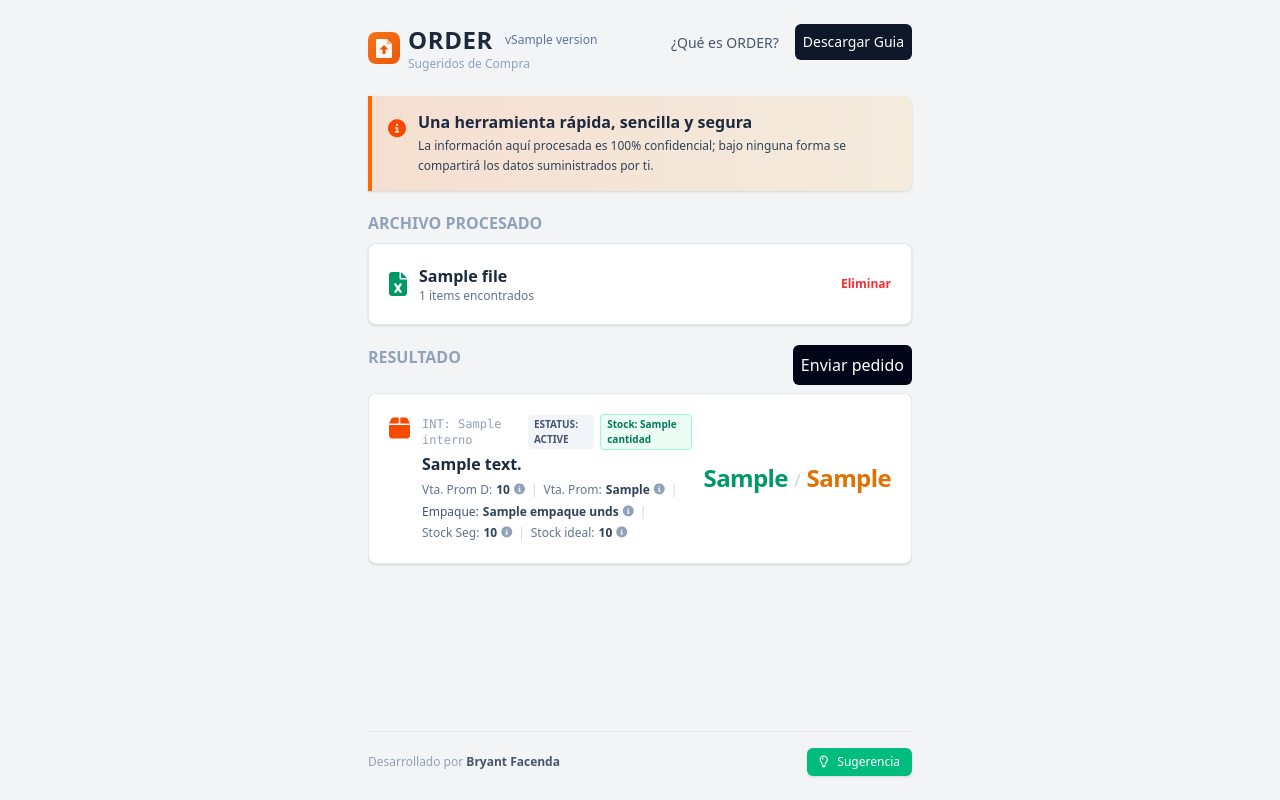
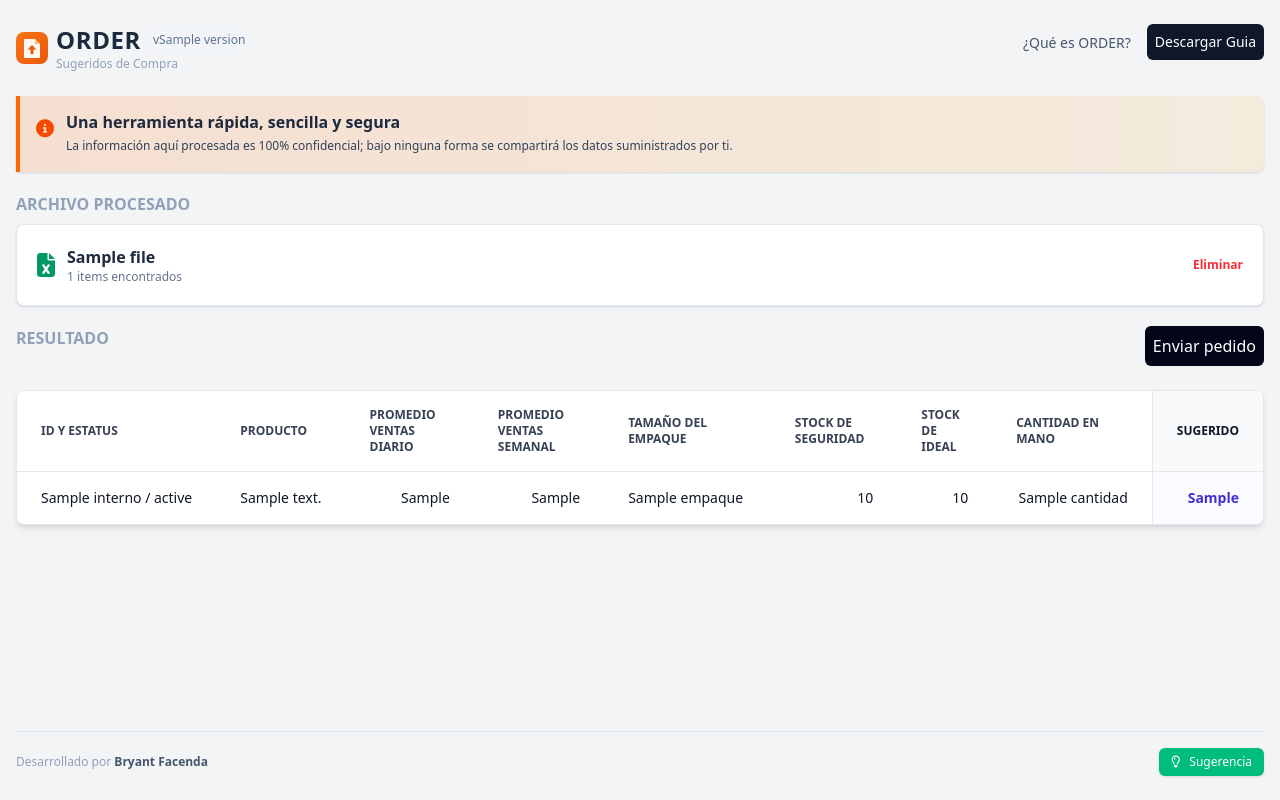
Before and after one commit to Bafaf23/order, a Flask app: template templates/index.html in a window 1280 px wide. Run offline with Flask 3, Linux system fonts and the light colour scheme; the template is opened without the code that fills it: most values are stand-ins (such as "Sample title", 1, 10 or a date in 2020); style sheets or scripts are compiled from the project's sources; some libraries are stand-ins or nearby versions.

Commit message:
Remove debug print statement and enhance index.html layout with improved table structure for better data presentation

```diff
--- a/app.py
+++ b/app.py
@@ -13,7 +13,6 @@ from formula import suggested, average_weekly_sales
 """ from send_sms import send """
 
 is_production = os.environ.get("NODEV") == "production"
-print(is_production)
 
 app = Flask(__name__, template_folder="templates")
 
--- a/templates/_layout.html
+++ b/templates/_layout.html
@@ -32,7 +32,7 @@
 
   </head>
   <body
-    class="bg-gray-100 min-h-dvh max-w-xl mx-auto flex flex-col justify-between items-center py-6 px-4 relative"
+    class="bg-gray-100 min-h-dvh max-w-xl md:max-w-7xl  mx-auto flex flex-col items-center py-6 px-4 relative"
   >
 
     <header class="w-full flex flex-col md:flex-row md:justify-between">
--- a/templates/index.html
+++ b/templates/index.html
@@ -39,10 +39,50 @@
       ></button>
       {%endif%}
     </div>
-    <div class="flex flex-col gap-2 overflow-hidden">
+      <!-- tabla pc -->
+    <div class="overflow-x-auto shadow-md rounded-lg border border-gray-200 my-6">
+  <table class="w-full text-sm text-left text-gray-600 border-collapse">
+    <thead class="text-xs text-gray-700 uppercase bg-white border-b border-gray-200">
+      <tr>
+        <th class="px-6 py-4 font-bold">Id y estatus</th>
+        <th class="px-6 py-4 font-bold">Producto</th>
+        <th class="px-6 py-4 font-bold">Promedio Ventas Diario</th>
+        <th class="px-6 py-4 font-bold">Promedio Ventas Semanal</th>
+        <th class="px-6 py-4 font-bold">Tamaño del empaque</th>
+        <th class="px-6 py-4 font-bold">Stock de Seguridad</th>
+        <th class="px-6 py-4 font-bold">Stock de ideal</th>
+        <th class="px-6 py-4 font-bold">Cantidad en mano</th>
+        <!-- Columna destacada con color de fondo sutil -->
+        <th class="px-6 py-4 font-extrabold bg-gray-50 text-gray-900 border-l border-gray-200">Sugerido</th>
+      </tr>
+    </thead>
+    <tbody class="divide-y divide-gray-200">
+      {% for row in file.registros %}
+      <tr class="bg-white hover:bg-gray-50 transition-colors">
+        <td class="px-6 py-4 font-medium text-gray-900 whitespace-nowrap">{{ row.interno }} / {{ row.estatus }}</td>
+        <td class="px-6 py-4 font-medium text-gray-900 whitespace-nowrap">{{ row.descripcion }}</td>
+        <td class="px-6 py-4 font-medium text-gray-900 whitespace-nowrap text-right">{{ row.vp_diaria }}</td>
+        <td class="px-6 py-4 font-medium text-gray-900 whitespace-nowrap text-right">{{ row.venta_promedio }}</td>
+        <td class="px-6 py-4 font-medium text-gray-900 whitespace-nowrap">{{ row.empaque }}</td>
+        <td class="px-6 py-4 font-medium text-gray-900 whitespace-nowrap text-right">{{ row.stock_seguridad }}</td>
+        <td class="px-6 py-4 font-medium text-gray-900 whitespace-nowrap text-right">{{ row.stock_ideal }}</td>
+        <td class="px-6 py-4 font-medium text-gray-900 whitespace-nowrap text-right">{{ row.cantidad }}</td>
+        <!-- Celda integrada correctamente y destacada visualmente -->
+        <td class="px-6 py-4 font-bold text-indigo-700 bg-indigo-50/30 whitespace-nowrap text-right border-l border-gray-200">
+          {{ row.sugerida_empaque }}
+        </td>
+      </tr>
+      {% endfor %}
+    </tbody>
+  </table>
+</div>
+
+
+    <!-- card movil -->
+    <div class="flex flex-col gap-2 overflow-hidden md:hidden lg:hidden">
       {% for row in file.registros %}
       <div
-        class="mb-3 w-full rounded-lg border border-slate-200 bg-white p-4 shadow-sm transition-colors hover:border-slate-300"
+        class="mb-3 w-full rounded-lg border border-slate-200 bg-white p-4 shadow-sm transition-colors hover:border-slate-300 md:hidden lg:hidden"
       >
         <!-- Tarjeta principal de producto -->
         <div
@@ -276,7 +316,6 @@
           </div>
         </div>
       </div>
-
       {% endfor %}
     </div>
   </form>
```
